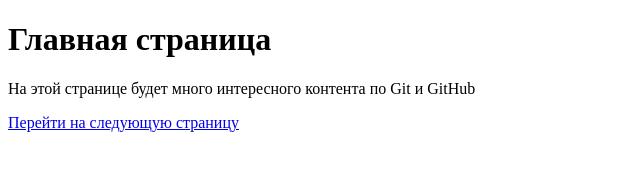
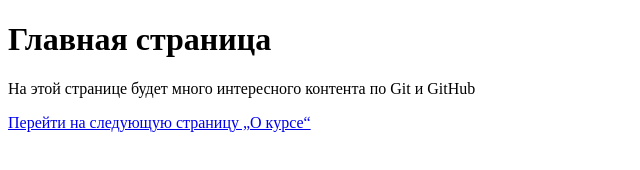
Before and after one commit to at1385/git-prjct-std, a plain HTML site: page index.html in a window 1280 px wide. Shown: the full height of the page, 0-640 px from the left. Drawn offline with Linux system fonts and the light colour scheme.

Commit message:
feat: changed the link text

```diff
--- a/index.html
+++ b/index.html
@@ -12,6 +12,6 @@
   <body>
     <h1>Главная страница</h1>
     <p>На этой странице будет много интересного контента по Git и GitHub</p>
-    <a href="pages/about.html">Перейти на следующую страницу</a>
+    <a href="pages/about.html">Перейти на следующую страницу „О курсе“</a>
   </body>
 </html>
```
